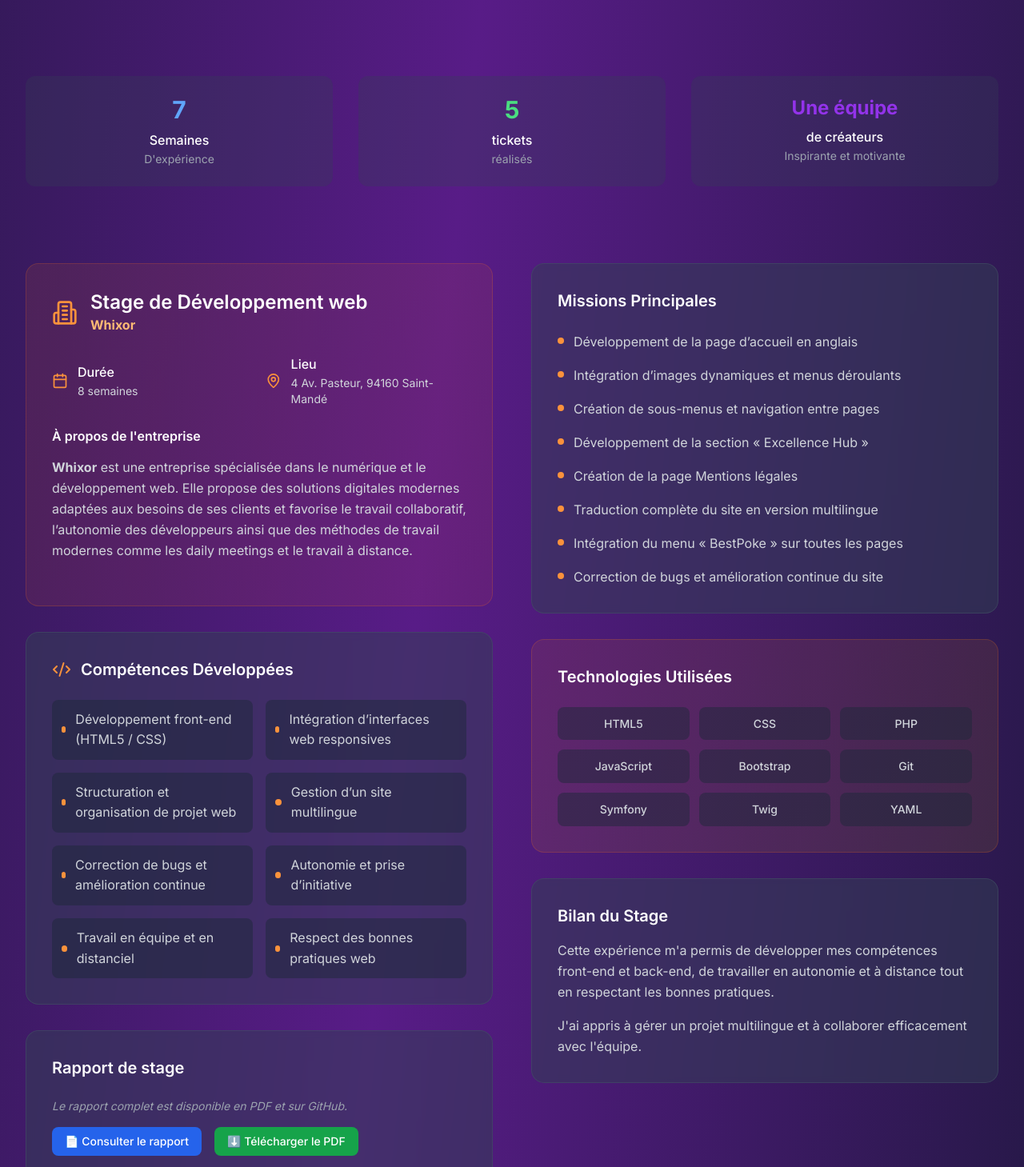
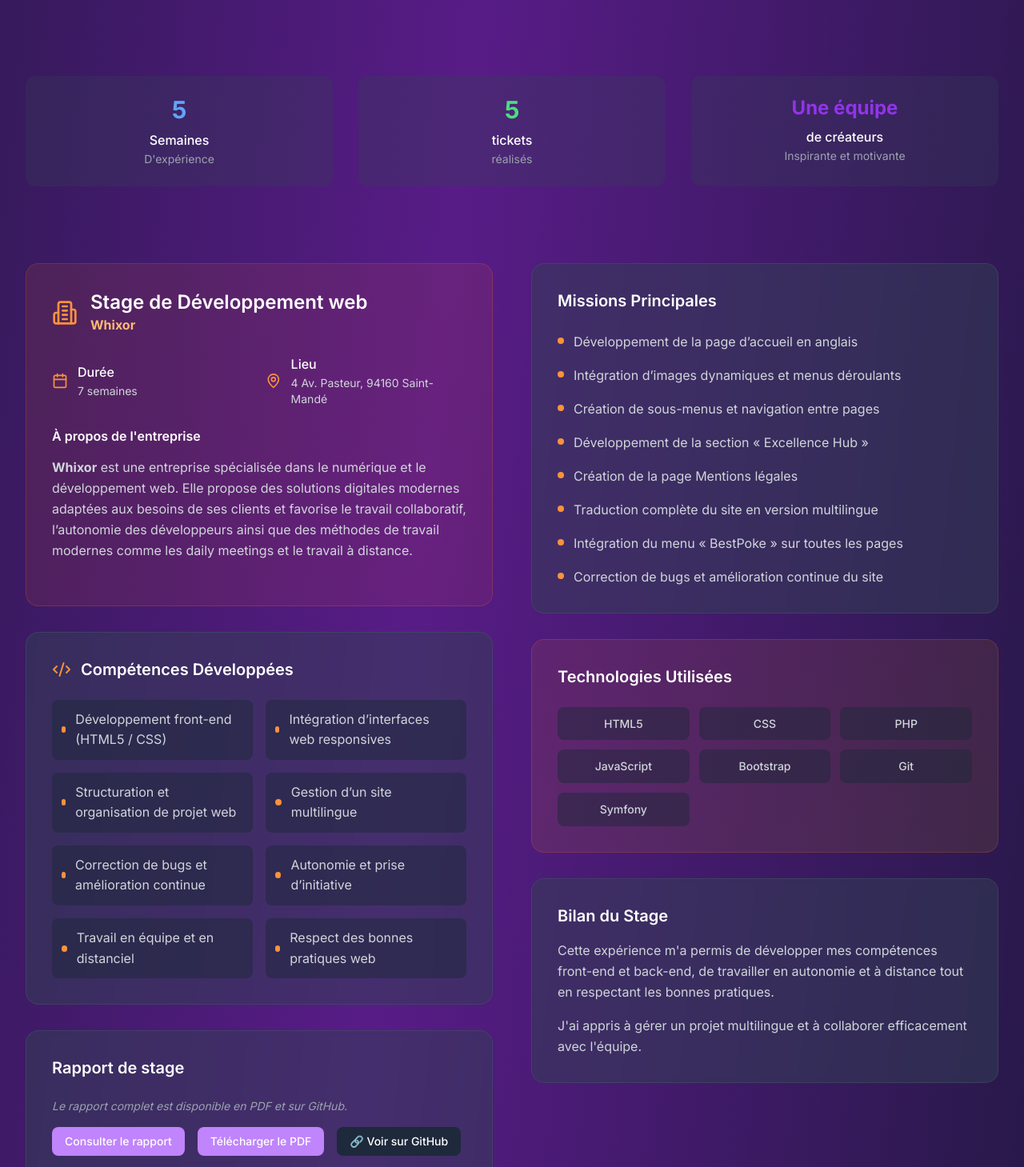
Before and after one commit to Jiane77/portfolio-bts-sio, a React (Vite) app: page / in a window 1280 px wide. Shown: the part 6331-7790 px from the top of the page at 80% size. Built offline with nearby package versions, Linux system fonts and the light colour scheme.

Commit message:
Add the duration and skills for each internship

```diff
--- a/src/assets/components/internship.tsx
+++ b/src/assets/components/internship.tsx
@@ -186,7 +186,7 @@ const Internship = () => {
           </div>
           <motion.div variants={itemVariants} className="mt-16 grid md:grid-cols-3 gap-8">
             <div className="text-center bg-slate-700/30 rounded-xl p-6">
-              <div className="text-3xl font-bold text-blue-400 mb-2">7</div>
+              <div className="text-3xl font-bold text-blue-400 mb-2">5</div>
               <div className="text-white font-medium">Semaines</div>
               <div className="text-gray-400 text-sm">D'expérience</div>
             </div>
@@ -217,7 +217,7 @@ const Internship = () => {
                     <Calendar className="w-5 h-5 text-orange-400" />
                     <div>
                       <p className="text-white font-medium">Durée</p>
-                      <p className="text-gray-300 text-sm">8 semaines</p>
+                      <p className="text-gray-300 text-sm">7 semaines</p>
                     </div>
                   </div>
                   <div className="flex items-center space-x-3">
@@ -266,23 +266,23 @@ const Internship = () => {
                 </p>
                 <div className="flex flex-wrap gap-4">
                   <a
-                    href="/"
+                    href="RAPPORT DE STAGE.pdf"
                     target="_blank"
                     rel="noopener noreferrer"
-                    className="bg-blue-600 hover:bg-blue-700 text-white px-4 py-2 rounded-lg text-sm font-medium transition"
+                    className=" bg-purple-400 text-white px-4 py-2 rounded-lg text-sm font-medium transition"
                   >
-                    📄 Consulter le rapport
+                  Consulter le rapport
                   </a>
 
                   <a
-                    href=""
+                    href="RAPPORT DE STAGE.pdf"
                     download
-                    className="bg-green-600 hover:bg-green-700 text-white px-4 py-2 rounded-lg text-sm font-medium transition"
+                    className=" bg-purple-400 text-white px-4 py-2 rounded-lg text-sm font-medium transition"
                   >
-                    ⬇️ Télécharger le PDF
+                  Télécharger le PDF
                   </a>
                   <a
-                    href="le git "
+                    href="https://github.com/Jiane77/rapport-stage-2"
                     target="_blank"
                     rel="noopener noreferrer"
                     className="bg-slate-800 hover:bg-slate-700 text-white px-4 py-2 rounded-lg text-sm font-medium transition"
@@ -311,7 +311,7 @@ const Internship = () => {
               <div className="bg-gradient-to-br from-orange-500/10 to-yellow-500/10 rounded-2xl p-8 border border-orange-500/20">
                 <h4 className="text-xl font-semibold text-white mb-6">Technologies Utilisées</h4>
                 <div className="grid grid-cols-2 md:grid-cols-3 gap-3">
-                                    {['HTML5', 'CSS', 'PHP', 'JavaScript', 'Bootstrap', 'Git', 'Symfony', 'Twig', 'YAML'].map((tech) => (
+                                    {['HTML5', 'CSS', 'PHP', 'JavaScript', 'Bootstrap', 'Git', 'Symfony'].map((tech) => (
                     <div key={tech} className="bg-slate-800/50 text-center py-2 px-3 rounded-lg">
                       <span className="text-gray-300 text-sm font-medium">{tech}</span>
                     </div>
@@ -332,7 +332,7 @@ const Internship = () => {
           </div>
           <motion.div variants={itemVariants} className="mt-16 grid md:grid-cols-3 gap-8">
             <div className="text-center bg-slate-700/30 rounded-xl p-6">
-              <div className="text-3xl font-bold text-blue-400 mb-2">8</div>
+              <div className="text-3xl font-bold text-blue-400 mb-2">7</div>
               <div className="text-white font-medium">Semaines</div>
               <div className="text-gray-400 text-sm">D'expérience</div>
             </div>
```
